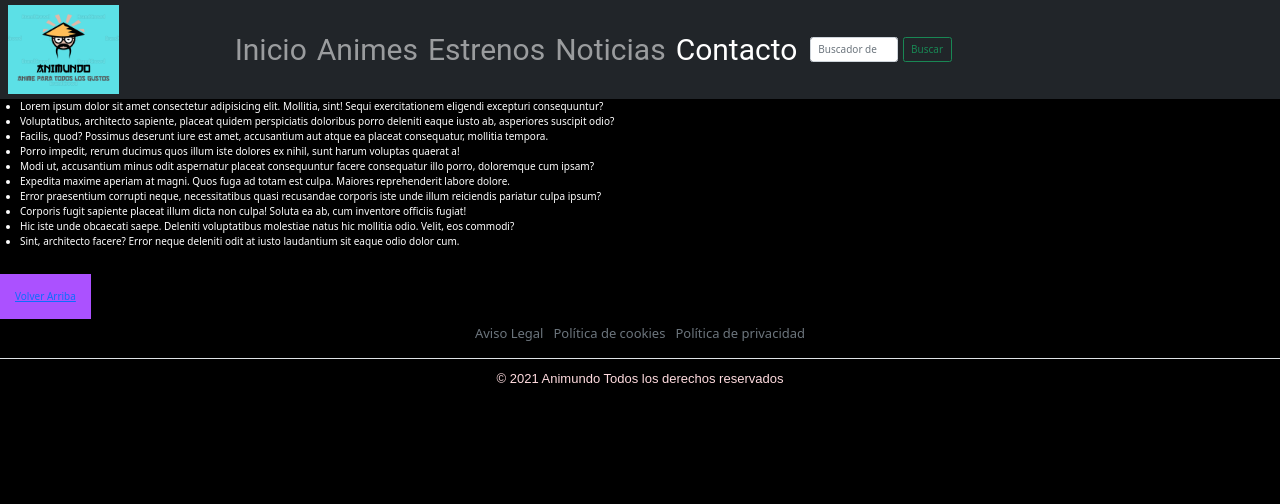
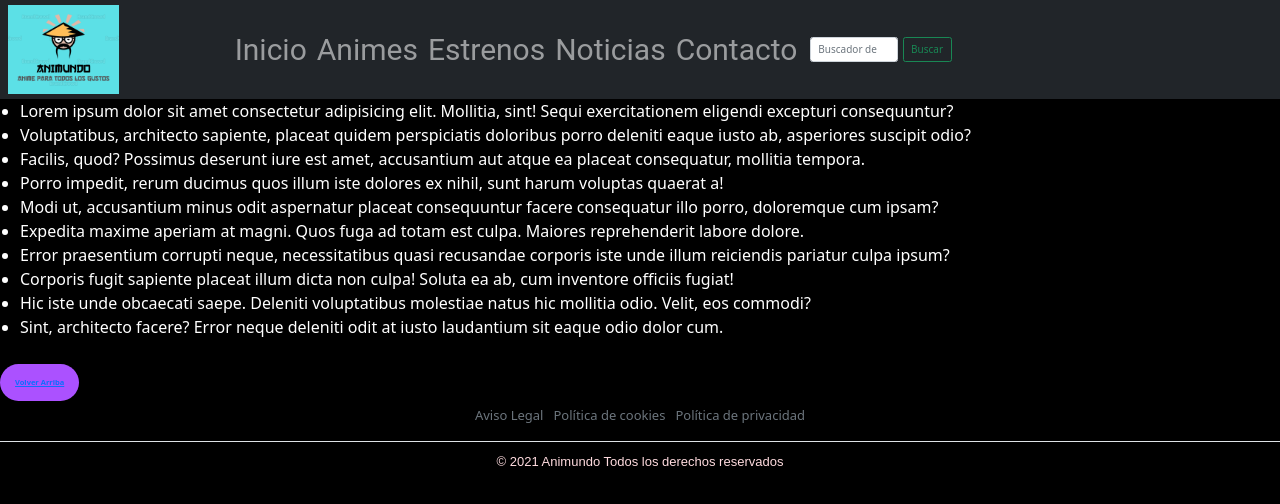
Before and after one commit to cuculuis/animundo, a plain HTML site: page paginas/aviso-legal.html in a window 1280 px wide. Drawn offline with nearby package versions, Linux system fonts and the light colour scheme.

Commit message:
Commit 2 Secondanime: Organización estruct de las paginas 2da parte, organización del nav en la visión movil

```diff
--- a/estilos/estilos.css
+++ b/estilos/estilos.css
@@ -284,16 +284,17 @@ div div span {
 }
 /*Fin del contenido de contacto*/
 
-/*Contenido de Politica de Privacidad*/
+/*Contenido de Politica de Privacidad, Cookies y Aviso-Legal*/
 .reglasdelaPag {
     color: #fff;
+    font-size: 1.6rem;
     text-align: justify;
 }
 
 /****MEDIA QUERYS****/
 /*Para el movil*/
 @media only screen and (max-width:425px) {
- /*Header y el nav*/
+/*Header y el nav*/
 .cbz__nav {
     display: flex;
     flex-direction: column;
@@ -514,7 +515,7 @@ div div span {
 
 /*Contenido de Estrenos*/
 .estrenos ul li {
-    color: #FFDBDF;
+    color: #080808;
 }
 
 /*Noticia destacada*/
--- a/paginas/aviso-legal.html
+++ b/paginas/aviso-legal.html
@@ -25,7 +25,7 @@
                 <span class="navbar-toggler-icon"></span>
                 </button>
                 <div class="collapse navbar-collapse" id="navbarNavDropdown">
-                    <ul class="navbar-nav">
+                    <ul class="navbar-nav text-center">
                         <li class="nav-item">
                             <a class="nav-link" aria-current="page" href="../index.html">Inicio</a>
                         </li>
@@ -39,7 +39,7 @@
                             <a class="nav-link" href="./noticias.html">Noticias</a>
                         </li>
                         <li class="nav-item">
-                            <a class="nav-link active" href="./contacto.html">Contacto</a>
+                            <a class="nav-link" href="./contacto.html">Contacto</a>
                         </li>
                     </ul>
                 </div>
@@ -75,7 +75,7 @@
 
     <!--Inicio del footer-->
     <footer class="piecito py-3 my-4">
-        <div class="pieBtm">
+        <div class="pieBtm badge rounded-pill">
             <a href="#cabecita">Volver Arriba</a>
         </div>
         <ul class="nav justify-content-center border-bottom pb-3 mb-3">
```
Also changed, not shown: index.html (+1 -1 lines), paginas/anime.html (+1 -1 lines), paginas/contacto.html (+10 -2 lines), paginas/estrenos.html (+1 -1 lines), paginas/noticias.html (+1 -1 lines), paginas/politica-cookie.html (+3 -3 lines), paginas/politica-priv.html (+3 -3 lines).
